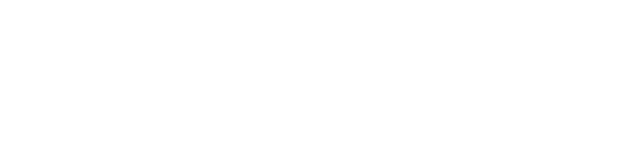
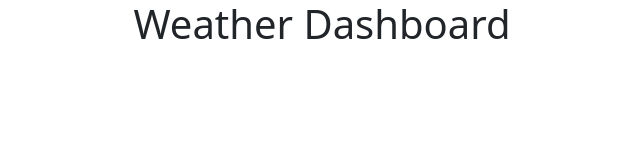
Before and after one commit to rioobod/weather-board, a plain HTML site: page index.html in a window 1280 px wide. Shown: the whole page, without its empty margins (318-958 px from the left). Drawn offline with nearby package versions, Linux system fonts and the light colour scheme.

Commit message:
some basic starter styles

```diff
--- a/css/styles.css
+++ b/css/styles.css
@@ -0,0 +1,18 @@
+*{
+    margin: 0;
+    padding: 0;
+    box-sizing: border-box;
+}
+
+body{
+    display: grid;
+    grid-template-rows: 100px auto;
+    grid-template-columns: repeat(5, 1fr);
+    gap: 10px;
+}
+
+#app-title-section {
+    grid-row: 1 / 2;
+    grid-column: 1 / 6;
+    text-align: center;
+}
--- a/index.html
+++ b/index.html
@@ -17,7 +17,15 @@
     <title>Weather Dashboard</title>
     <link rel="stylesheet" href="css/styles.css" />
   </head>
-  <body>
+  <body class="container-fluid">
+    <section id="app-title-section">
+        <div>
+            <h1>Weather Dashboard</h1>
+        </div>
+    </section>
+
+
+    <!-- javascript starts here -->
     <script
       src="https://cdnjs.cloudflare.com/ajax/libs/font-awesome/5.14.0/js/all.min.js"
       integrity="sha512-YSdqvJoZr83hj76AIVdOcvLWYMWzy6sJyIMic2aQz5kh2bPTd9dzY3NtdeEAzPp/PhgZqr4aJObB3ym/vsItMg=="
```
